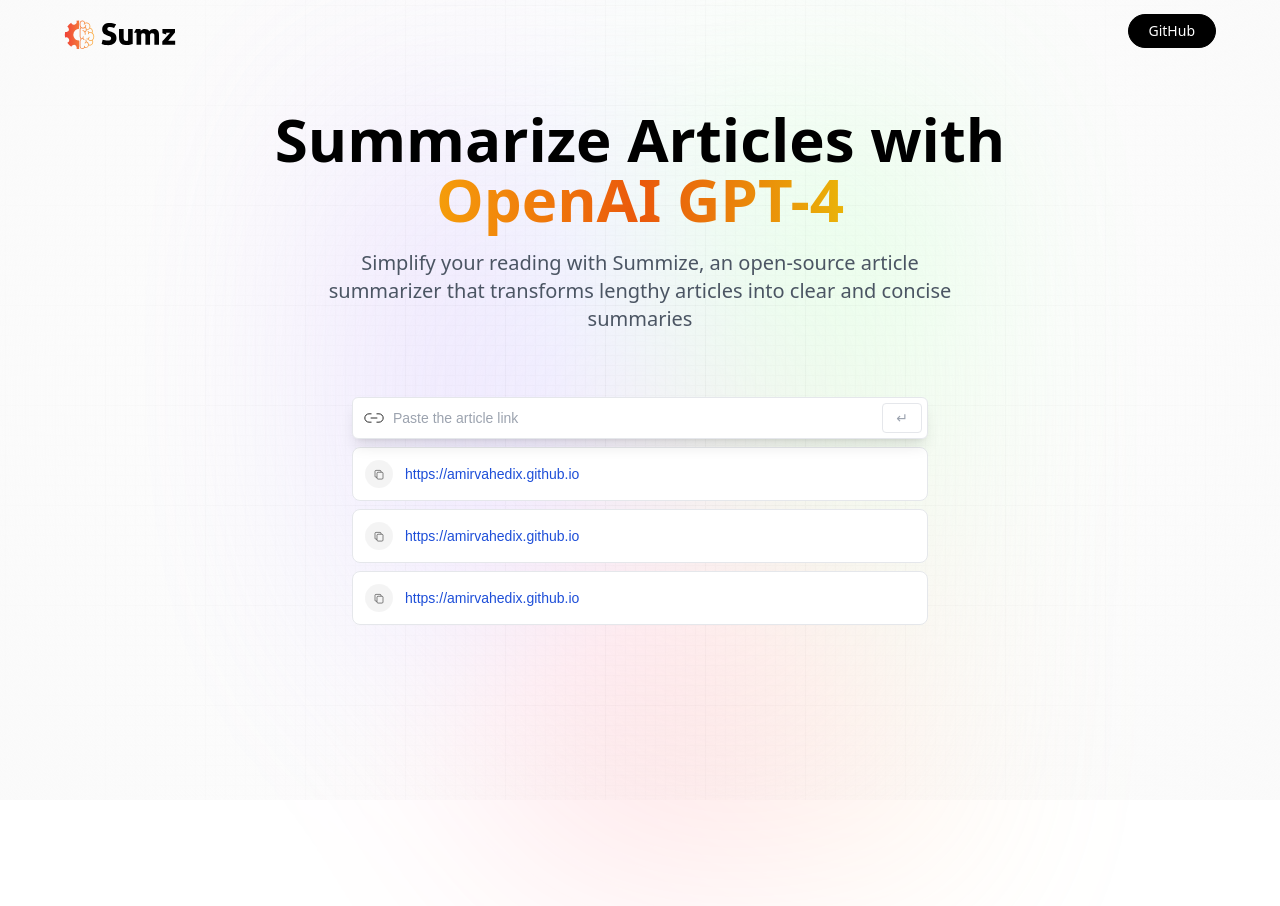
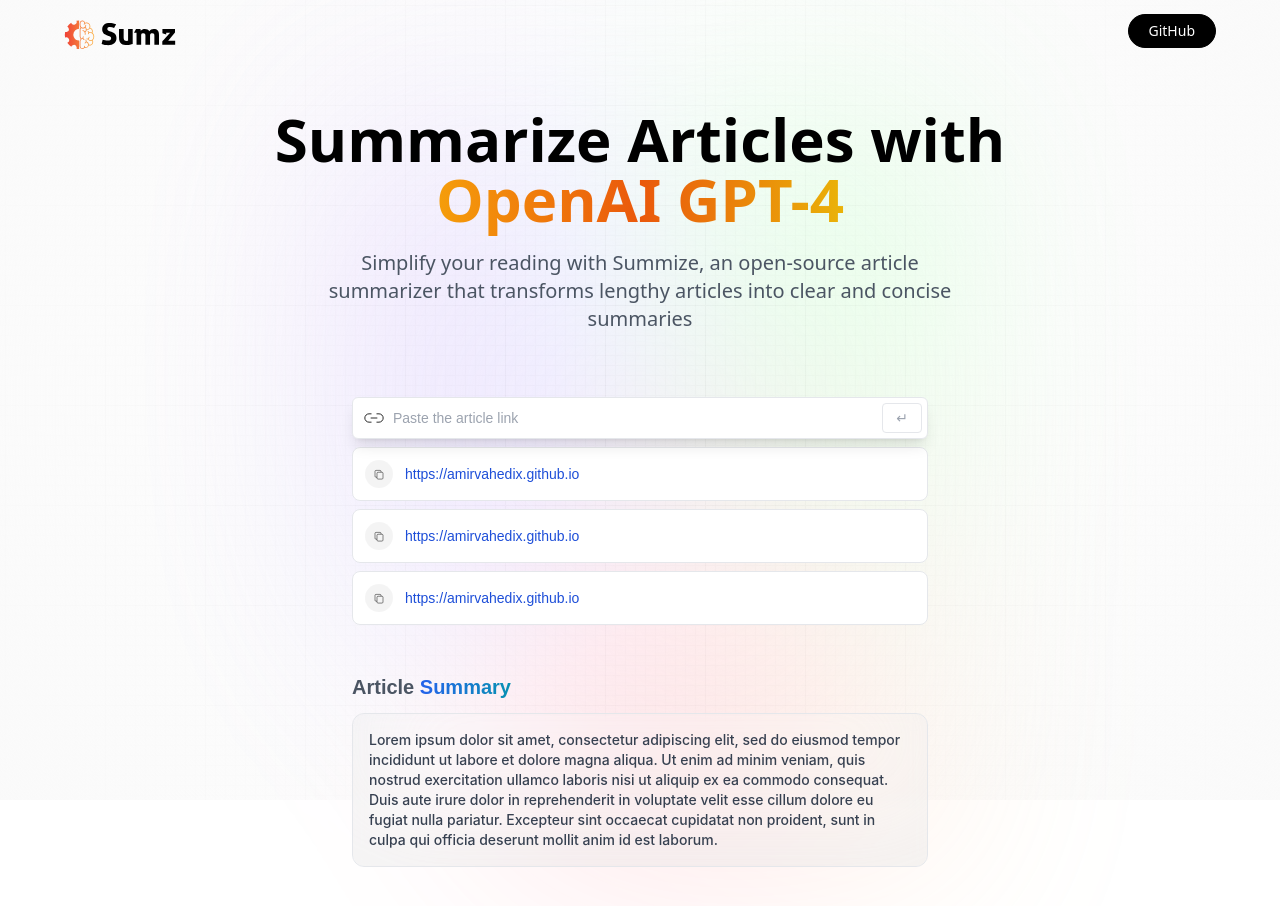
Before and after one commit to AmirVahedix/ai-summarizer, a React (Vite) app: page / in a window 1280 px wide. Before the commit the page ends 800 px from the top, so only its background shows below. Built offline with nearby package versions, Linux system fonts and the light colour scheme.

Commit message:
Added result component

```diff
--- a/src/components/Demo.tsx
+++ b/src/components/Demo.tsx
@@ -1,5 +1,6 @@
 import Form from "./Form";
 import History from "./History";
+import Result from "./Result";
 
 const Demo = () => {
   return (
@@ -7,6 +8,7 @@
       <div className="flex flex-col w-full gap-2">
         <Form />
         <History />
+        <Result />
       </div>
     </section>
   );
--- /dev/null
+++ b/src/components/Result.tsx
@@ -0,0 +1,24 @@
+const Result = () => {
+  return (
+    <div className="my-10 max-w-full flex justify-center items-center">
+      <div className="flex flex-col gap-3">
+        <h2 className="font-satoshi font-bold text-gray-600 text-xl">
+          Article <span className="blue_gradient">Summary</span>
+        </h2>
+        <div className="summary_box">
+          <p className="font-inter font-medium text-sm text-gray-700">
+            Lorem ipsum dolor sit amet, consectetur adipiscing elit, sed do
+            eiusmod tempor incididunt ut labore et dolore magna aliqua. Ut enim
+            ad minim veniam, quis nostrud exercitation ullamco laboris nisi ut
+            aliquip ex ea commodo consequat. Duis aute irure dolor in
+            reprehenderit in voluptate velit esse cillum dolore eu fugiat nulla
+            pariatur. Excepteur sint occaecat cupidatat non proident, sunt in
+            culpa qui officia deserunt mollit anim id est laborum.
+          </p>
+        </div>
+      </div>
+    </div>
+  );
+};
+
+export default Result;
```
